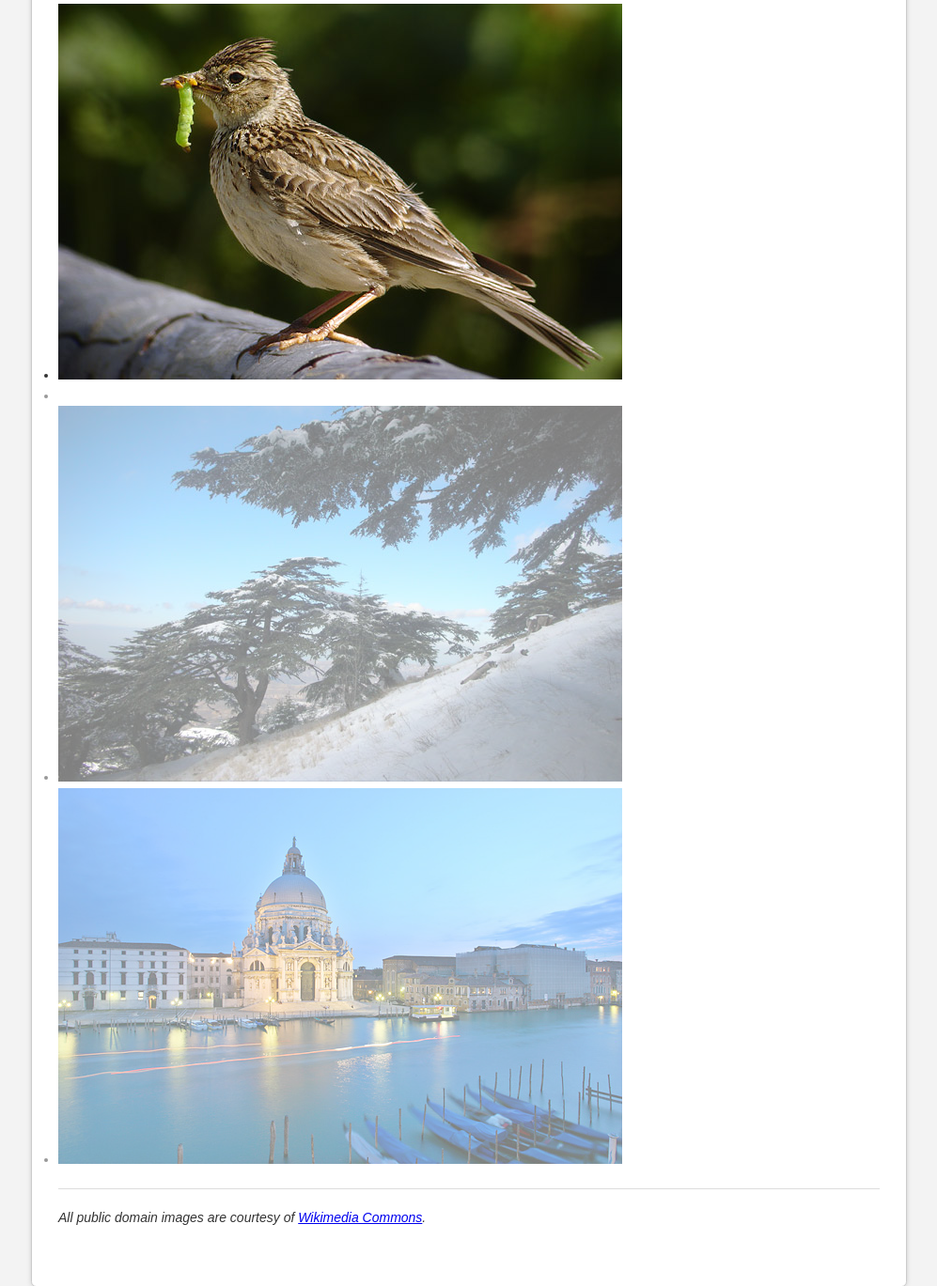
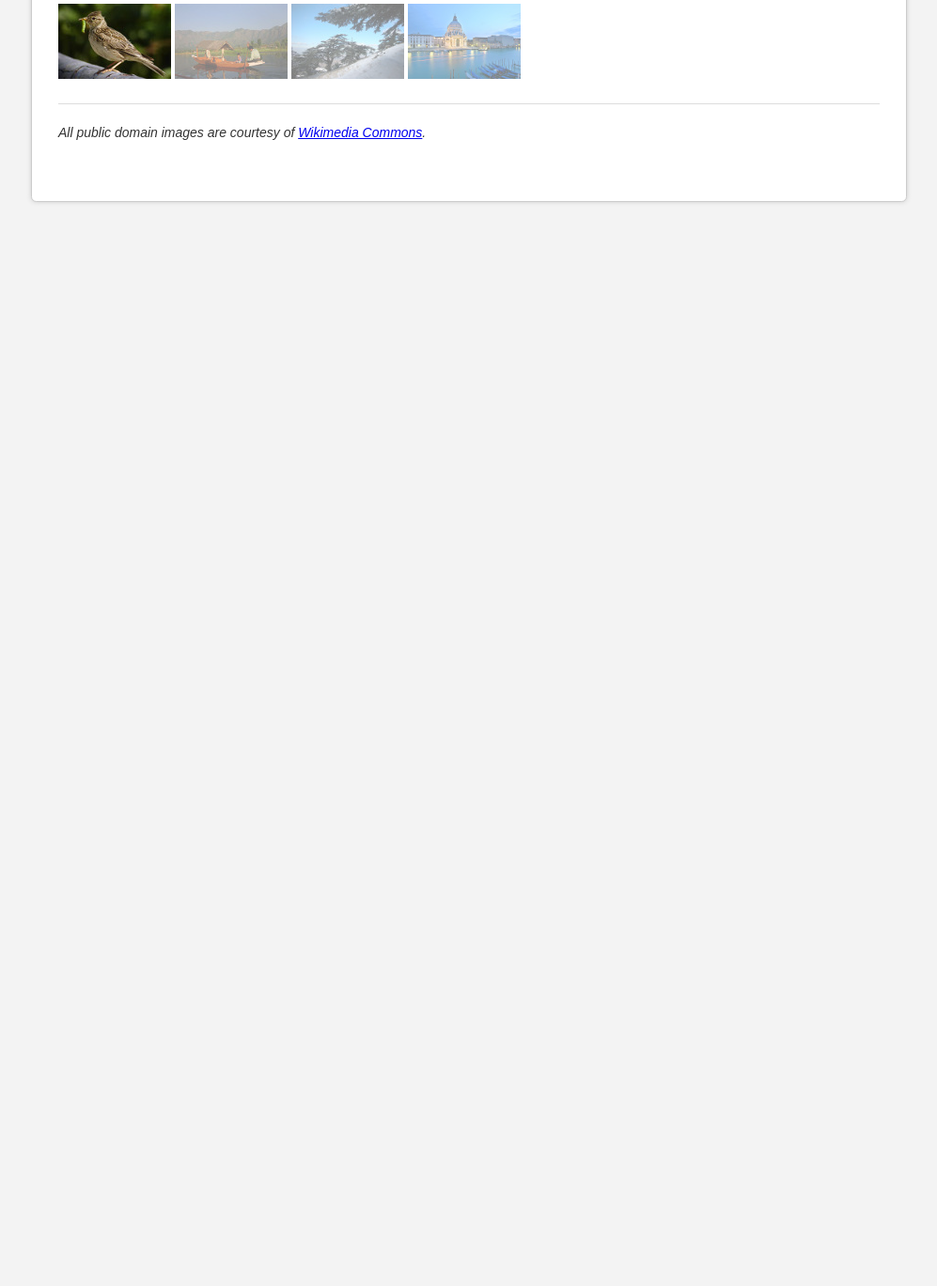
Before and after one commit to mlmedia/jquery-thumb-slider, a plain HTML site: page demos/demo_1.html in a window 1280 px wide. Shown: the part 640-2009 px from the top of the page at 94% size, without its empty margins (141-1138 px from the left). After the commit the page ends 869 px from the top, so only its background shows below. Drawn offline with Linux system fonts and the light colour scheme.

Commit message:
- sample image thumbs + changing markup for demo

```diff
--- a/demos/demo_1.html
+++ b/demos/demo_1.html
@@ -29,18 +29,34 @@
 			</p>
 			<hr />
 			<div id="my_thumb_slider">
-				<div class="slides">
-					<div class="slide active"><img src="../images/sample_image_1.jpg" alt="" /></div>
-					<div class="slide"><img src="../images/sample_image_2.jpg" alt="" /></div>
-					<div class="slide"><img src="../images/sample_image_3.jpg" alt="" /></div>
-					<div class="slide"><img src="../images/sample_image_4.jpg" alt="" /></div>
-				</div>
-				<ul class="controls">
-					<li class="control active"><a href="#"><img src="../images/sample_image_1.jpg" alt="" /></a></li>
-					<li class="control"><a href="#"><img src="../images/sample_image_2.jpg" alt="" /></a></li>
-					<li class="control"><a href="#"><img src="../images/sample_image_3.jpg" alt="" /></a></li>
-					<li class="control"><a href="#"><img src="../images/sample_image_4.jpg" alt="" /></a></li>
-				</ul>
+			    <div class="slides">
+			        <div class="slide active">
+			            <img src="../images/sample_image_1.jpg" alt="" />
+			        </div>
+			        <div class="slide">
+			            <img src="../images/sample_image_2.jpg" alt="" />
+			        </div>
+			        <div class="slide">
+			            <img src="../images/sample_image_3.jpg" alt="" />
+			        </div>
+			        <div class="slide">
+			            <img src="../images/sample_image_4.jpg" alt="" />
+			        </div>
+			    </div>
+			    <div class="controls">
+			        <span class="control active">
+			            <img src="../images/sample_image_1_thumb.jpg" alt="" />
+			        </span>
+			        <span class="control">
+			            <img src="../images/sample_image_2_thumb.jpg" alt="" />
+			        </span>
+			        <span class="control">
+			            <img src="../images/sample_image_3_thumb.jpg" alt="" />
+			        </span>
+			        <span class="control">
+			            <img src="../images/sample_image_4_thumb.jpg" alt="" />
+			        </span>
+			    </div>
 			</div>
 			<script type="text/javascript">
 		    	/* define $ as jQuery just in case */
--- a/js/thumb_slider.js
+++ b/js/thumb_slider.js
@@ -30,16 +30,18 @@
 			thumb_slider.show( );
 		});
 
+		/* add the cursor to the control element (so it acts like an anchor link) */
+		controls.css({'cursor':'pointer'});
+
 		/* click the thumb */
-		thumb_slider.on( 'click', '.control a', function( e )
+		thumb_slider.on( 'click', '.control', function( e )
 		{
 			/* set active class on the clicked thumb */
 			controls.removeClass( 'current' ).css({ 'opacity':0.5 });
-			parent_control = $( this ).parents( '.control' );
-			parent_control.addClass( 'current' ).css({ 'opacity':1 });
+			$( this ).addClass( 'current' ).css({ 'opacity':1 });
 
 			/* grab the target thumb and show it */
-			var target_index 	= $( this ).parents( '.control' ).index( );
+			var target_index 	= $( this ).index( );
 			var target_el		= thumb_slider.find( '.slide:eq(' + target_index + ')' );
 			slides.hide( );
 			target_el.show( );
```
Also changed, not shown: images/sample_image_1_thumb.jpg (added), images/sample_image_2_thumb.jpg (added), images/sample_image_3_thumb.jpg (added), images/sample_image_4_thumb.jpg (added).
